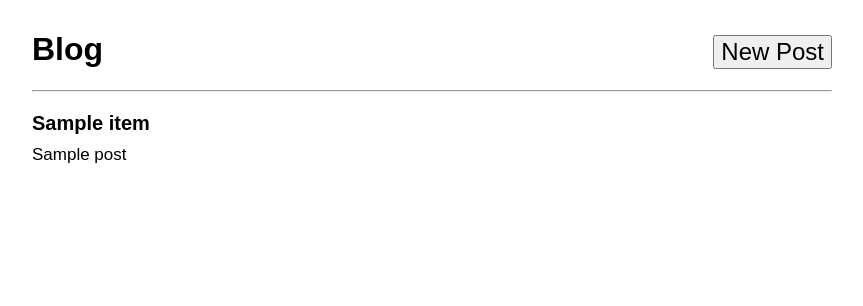
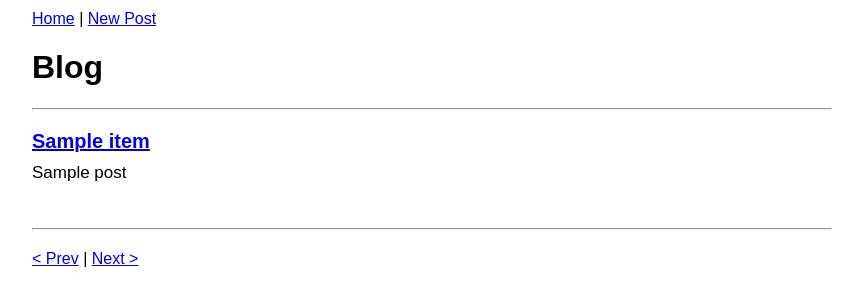
Before and after one commit to amichaelparker/build-a-blog, a Python web app: template templates/blog.html in a window 1280 px wide. Shown: the top 306 px of the page, without its empty margins (208-1071 px from the left). Run offline with Jinja, Linux system fonts and the light colour scheme; the template is opened without the code that fills it: most values are stand-ins (such as "Sample title", 1, 10 or a date in 2020).

Commit message:
rough draft of page functionality

```diff
--- a/templates/base.html
+++ b/templates/base.html
@@ -29,7 +29,6 @@
                 width: 400px;
                 height: 200px;
                 font-size: 17px;
-                font-family: monospace;
             }
 
             input[type=submit] {
@@ -55,9 +54,21 @@
                 font-size: 17px;
                 padding-bottom: 25px;
             }
+
+            .i-title {
+                font-weight: bold;
+                font-size: 20px;
+                padding-top: 10px;
+            }
+
+            pre {
+                white-space: pre-wrap;
+                font-family: sans-serif;
+            }
         </style>
     </head>
     <body>
+        <a href="/">Home</a> | <a href="/newpost">New Post</a>
         {% block content %}
         {% endblock %}
     </body>
--- a/templates/blog.html
+++ b/templates/blog.html
@@ -1,16 +1,19 @@
 {% extends "base.html" %}
 
 {% block content %}
-<h1>Blog
-<form class="newpost" action="/newpost">
-    <input type="submit" value="New Post"/>
-</form>
-</h1>
+<h1>Blog</h1>
 <hr>
 
 {% for item in posts %}
-<div class="post-title">{{item.title}}</div>
-<div class="post-body">{{item.post}}</div>
+<div class="post-title"><a href="/blog/{{item.key().id()}}">{{item.title}}</a></div>
+<pre class="post-body">{{item.post}}</pre>
 {% endfor %}
 
+<hr>
+{% if offset == 0 %}
+<a href="/blog?page={{page + 1}}">Next ></a>
+{% else %}
+<a href="/blog?page={{page - 1}}">< Prev</a> | <a href="/blog?page={{page + 1}}">Next ></a>
+{% endif %}
+
 {% endblock %}
```
Also changed, not shown: main.py (+30 -7 lines).
